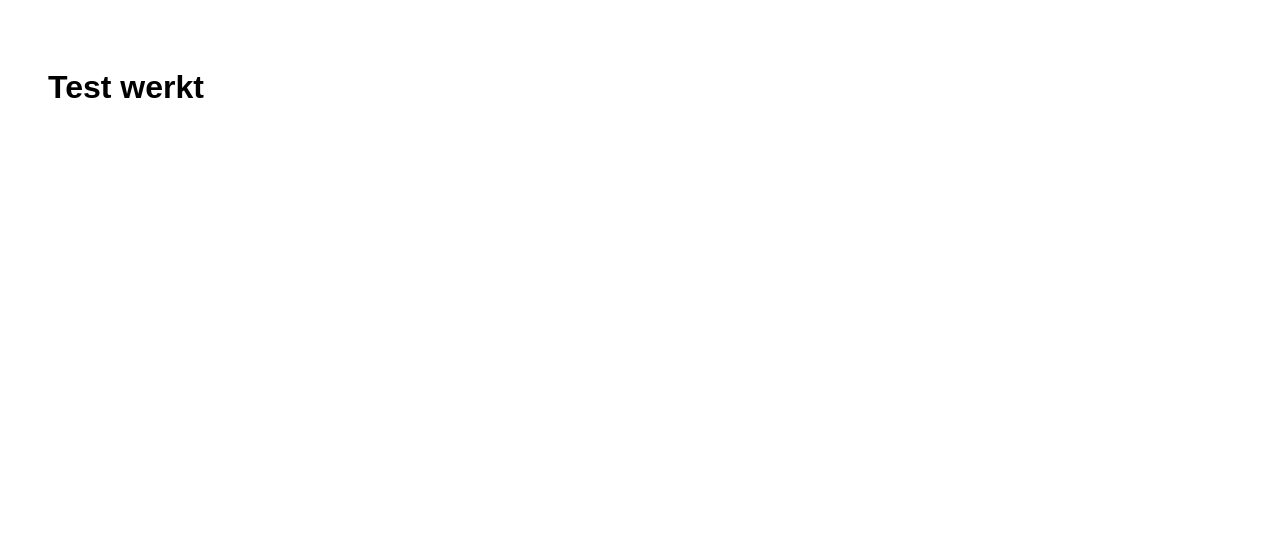
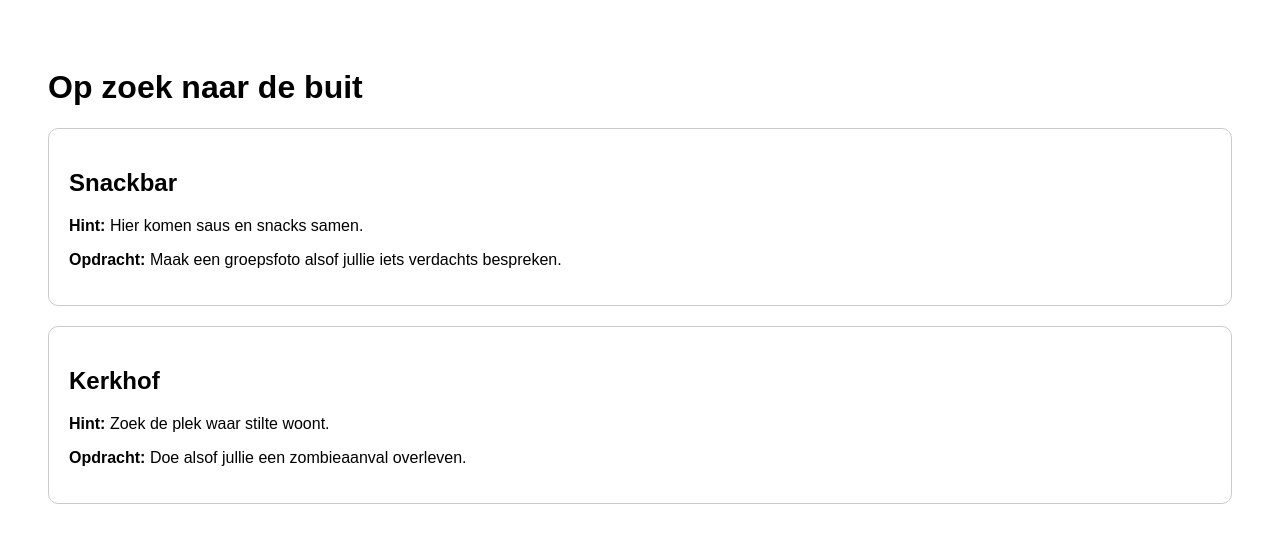
Before and after one commit to 86jen/op-zoek-naar-de-buit-app, a React (Vite) app: page / in a window 1280 px wide. Shown: the top 542 px of the page. Built offline with nearby package versions, Linux system fonts and the light colour scheme.

Commit message:
Update App.jsx

```diff
--- a/src/App.jsx
+++ b/src/App.jsx
@@ -1,7 +1,36 @@
 export default function App() {
+  const opdrachten = [
+    {
+      titel: 'Snackbar',
+      hint: 'Hier komen saus en snacks samen.',
+      opdracht: 'Maak een groepsfoto alsof jullie iets verdachts bespreken.'
+    },
+    {
+      titel: 'Kerkhof',
+      hint: 'Zoek de plek waar stilte woont.',
+      opdracht: 'Doe alsof jullie een zombieaanval overleven.'
+    }
+  ]
+
   return (
     <div style={{ padding: '40px', fontFamily: 'Arial' }}>
-      <h1>Test werkt</h1>
+      <h1>Op zoek naar de buit</h1>
+
+      {opdrachten.map((item, index) => (
+        <div
+          key={index}
+          style={{
+            border: '1px solid #ccc',
+            padding: '20px',
+            marginBottom: '20px',
+            borderRadius: '10px'
+          }}
+        >
+          <h2>{item.titel}</h2>
+          <p><strong>Hint:</strong> {item.hint}</p>
+          <p><strong>Opdracht:</strong> {item.opdracht}</p>
+        </div>
+      ))}
     </div>
   )
 }
```
